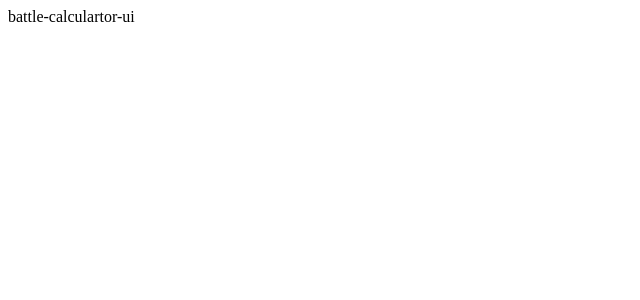
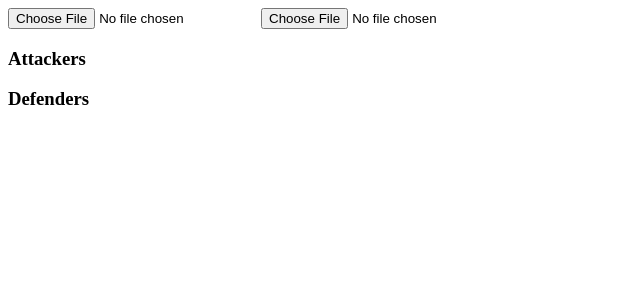
Before and after one commit to cemderin/battle-calculator-ui, a React (Create React App) app: page / in a window 1280 px wide. Shown: the top 300 px of the page, without its empty margins (0-640 px from the left). Built offline with nearby package versions, Linux system fonts and the light colour scheme.

Commit message:
feat: 🎸 Load attackers and defenders from battlescribe cat file

```diff
--- a/package.json
+++ b/package.json
@@ -3,7 +3,8 @@
   "version": "0.1.0",
   "private": true,
   "dependencies": {
-    "@cemderin/battle-calculator": "^0.0.0",
+    "@cemderin/battle-calculator": "^0.0.5",
+    "@cemderin/battlescribe-to-json": "^0.0.1",
     "@testing-library/jest-dom": "^4.2.4",
     "@testing-library/react": "^9.3.2",
     "@testing-library/user-event": "^7.1.2",
@@ -39,6 +40,7 @@
     ]
   },
   "devDependencies": {
+    "@types/xml2json": "^0.11.0",
     "git-cz": "^4.2.0",
     "standard-version": "^7.1.0"
   }
--- a/src/App.tsx
+++ b/src/App.tsx
@@ -1,9 +1,50 @@
-import React from 'react';
+import React, { useState } from 'react';
+import BSString from '@cemderin/battlescribe-to-json/dist/src/BSString';
+import { Model } from '@cemderin/battle-calculator';
 
 const App: React.FC = () => {
+  const [attackers, setAttackers] = useState<Model[]>([]);
+  const [defenders, setDefenders] = useState<Model[]>([]);
+
+  const fileChangeHandler = (files: any, areAttackers: boolean = true) => {
+    for (let file of files) {
+      let reader = new FileReader();
+      reader.onload = (event: any) => {
+        const BS = new BSString(event.target.result);
+        BS.load().then(() => {
+          const models = BS.extractModels();
+          if (areAttackers) setAttackers(models);
+          if (!areAttackers) setDefenders(models);
+        });
+      }
+
+      reader.readAsText(file);
+    }
+  }
+
   return (
     <div>
-      battle-calculartor-ui
+      <input type="file" onChange={(e) => {
+        fileChangeHandler(e.target.files)
+      }} />
+
+      <input type="file" onChange={(e) => {
+        fileChangeHandler(e.target.files, false)
+      }} />
+
+      <h3>Attackers</h3>
+      {attackers.map(_a => {
+        return <div>
+          {_a.name}
+        </div>
+      })}
+
+      <h3>Defenders</h3>
+      {defenders.map(_a => {
+        return <div>
+          {_a.name}
+        </div>
+      })}
     </div>
   );
 }
```
Also changed, not shown: 1 other file (tests, documents, lock files or other folders).
